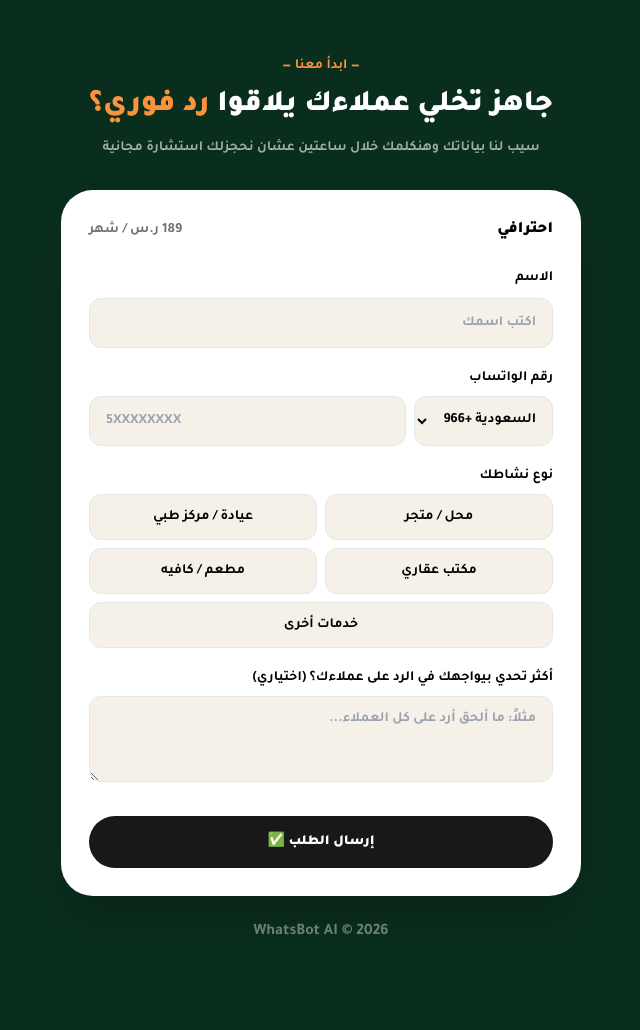
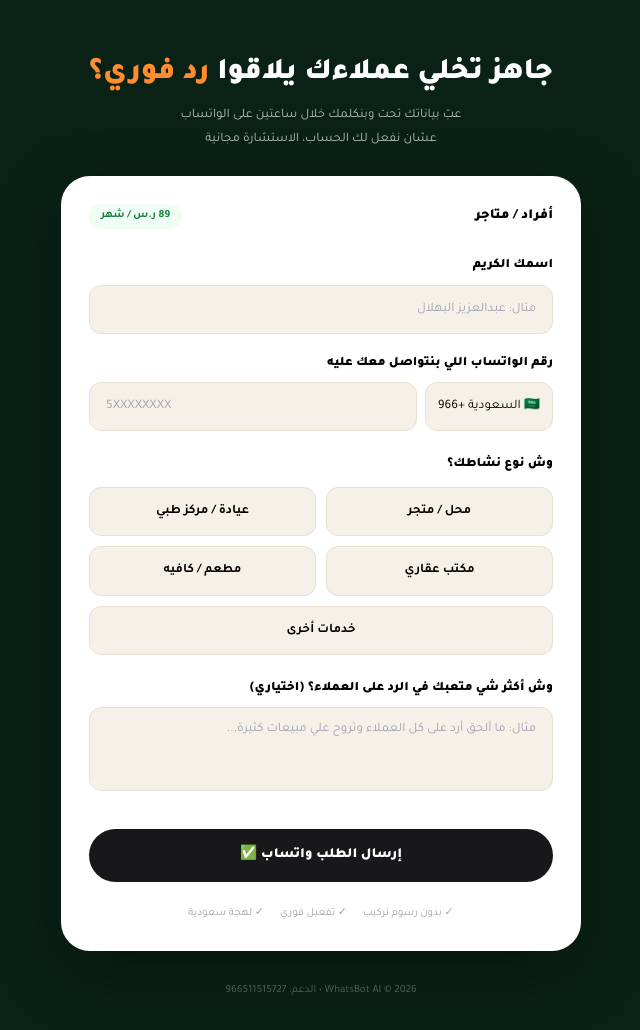
Before and after one commit to 3zo900/whatsbot, a website: page public/order.html in a window 1280 px wide. Shown: the whole page, without its empty margins (319-959 px from the left). Before the commit the page ends 968 px from the top, so only its background shows below. Drawn offline with nearby package versions, Linux system fonts and the light colour scheme.

Commit message:
Update order.html

```diff
--- a/public/order.html
+++ b/public/order.html
@@ -1,61 +1,103 @@
 <!DOCTYPE html>
 <html lang="ar" dir="rtl">
-<head><meta charset="UTF-8"><meta name="viewport" content="width=device-width,initial-scale=1">
+<head>
+<meta charset="UTF-8"><meta name="viewport" content="width=device-width,initial-scale=1">
 <title>طلب اشتراك - WhatsBot AI</title>
 <script src="https://cdn.tailwindcss.com"></script>
-<link href="https://fonts.googleapis.com/css2?family=Tajawal:wght@700;900&display=swap" rel="stylesheet">
-<style>body{font-family:Tajawal;background:#0a2e1e}</style>
+<link href="https://fonts.googleapis.com/css2?family=Tajawal:wght@400;700;800;900&display=swap" rel="stylesheet">
+<style>body{font-family:'Tajawal',sans-serif;background:#0a2215}</style>
 </head>
-<body class="min-h-screen p-6">
+<body class="min-h-screen p-4 md:p-8">
 <div class="max-w-[520px] mx-auto">
-<div class="text-center text-white py-8">
-<div class="text-orange-400 font-bold text-sm">— ابدأ معنا —</div>
-<h1 class="text-3xl font-black mt-3 leading-tight">جاهز تخلي عملاءك يلاقوا <span class="text-orange-400">رد فوري؟</span></h1>
-<p class="text-white/60 text-sm mt-3">سيب لنا بياناتك وهنكلمك خلال ساعتين عشان نحجزلك استشارة مجانية</p>
+
+<!-- الهيدر -->
+<div class="text-center text-white py-6">
+<h1 class="text-[26px] md:text-[30px] font-black leading-[1.2]">
+جاهز تخلي عملاءك يلاقوا <span class="text-[#ff8c2f]">رد فوري؟</span>
+</h1>
+<p class="text-white/70 text-[13px] mt-3 leading-6">
+عبّ بياناتك تحت وبنكلمك خلال ساعتين على الواتساب<br>عشان نفعل لك الحساب، الاستشارة مجانية
+</p>
 </div>
 
-<div class="bg-white rounded-[2rem] p-7 shadow-2xl">
-<div class="flex justify-between items-center mb-6"><div id="pName" class="font-black"></div><div id="pPrice" class="text-sm text-zinc-500"></div></div>
+<!-- الكارد -->
+<div class="bg-white rounded-[1.8rem] p-6 md:p-7 shadow-[0_20px_60px_rgba(0,0,0,.35)]">
 
-<label class="text-sm font-bold">الاسم</label>
-<input id="name" placeholder="اكتب اسمك" class="w-full mt-2 bg-[#f5f0e8] border rounded-xl px-4 py-3.5 text-sm">
-
-<label class="text-sm font-bold mt-5 block">رقم الواتساب</label>
-<div class="flex gap-2 mt-2">
-<select class="bg-[#f5f0e8] border rounded-xl px-3 py-3.5 text-sm"><option>السعودية +966</option></select>
-<input id="phone" placeholder="5XXXXXXXX" class="flex-1 bg-[#f5f0e8] border rounded-xl px-4 py-3.5 text-sm ltr text-left" dir="ltr">
+<div class="flex justify-between items-center mb-6">
+<div class="font-black text-sm">أفراد / متاجر</div>
+<div id="pPrice" class="text-[11px] bg-[#f0fdf4] text-green-700 px-3 py-1 rounded-full font-bold">89 ر.س / شهر</div>
 </div>
 
-<label class="text-sm font-bold mt-5 block">نوع نشاطك</label>
-<div class="grid grid-cols-2 gap-2 mt-2">
-<button type="button" onclick="setType(this,'محل / متجر')" class="type-btn bg-[#f5f0e8] border rounded-xl py-3 text-sm">محل / متجر</button>
-<button type="button" onclick="setType(this,'عيادة / مركز طبي')" class="type-btn bg-[#f5f0e8] border rounded-xl py-3 text-sm">عيادة / مركز طبي</button>
-<button type="button" onclick="setType(this,'مكتب عقاري')" class="type-btn bg-[#f5f0e8] border rounded-xl py-3 text-sm">مكتب عقاري</button>
-<button type="button" onclick="setType(this,'مطعم / كافيه')" class="type-btn bg-[#f5f0e8] border rounded-xl py-3 text-sm">مطعم / كافيه</button>
-<button type="button" onclick="setType(this,'خدمات أخرى')" class="type-btn bg-[#f5f0e8] border rounded-xl py-3 text-sm col-span-2">خدمات أخرى</button>
+<label class="text-[13px] font-black">اسمك الكريم</label>
+<input id="name" placeholder="مثال: عبدالعزيز البهلال" class="w-full mt-2 bg-[#f6f1e8] border border-[#e8e0d1] rounded-[12px] px-4 py-3.5 text-[13px] focus:outline-none focus:border-[#22c55e]">
+
+<label class="text-[13px] font-black mt-5 block">رقم الواتساب اللي بنتواصل معك عليه</label>
+<div class="flex gap-2 mt-2">
+<div class="bg-[#f6f1e8] border border-[#e8e0d1] rounded-[12px] px-3 py-3.5 text-[13px] flex items-center gap-2">
+🇸🇦 السعودية +966
+</div>
+<input id="phone" placeholder="5XXXXXXXX" class="flex-1 bg-[#f6f1e8] border border-[#e8e0d1] rounded-[12px] px-4 py-3.5 text-[13px] ltr text-left focus:outline-none focus:border-[#22c55e]" dir="ltr">
 </div>
 
-<label class="text-sm font-bold mt-5 block">أكثر تحدي بيواجهك في الرد على عملاءك؟ (اختياري)</label>
-<textarea id="challenge" rows="3" placeholder="مثلاً: ما ألحق أرد على كل العملاء..." class="w-full mt-2 bg-[#f5f0e8] border rounded-xl px-4 py-3 text-sm"></textarea>
-
-<button onclick="submitOrder()" class="w-full mt-6 bg-zinc-900 text-white rounded-full py-4 font-black text-sm">إرسال الطلب ✅</button>
-<div id="msg" class="hidden mt-4 bg-[#f0fdf4] border border-green-200 rounded-xl p-4 text-center text-sm font-bold text-green-800">شكراً لكم سيتم التواصل معكم من قبل فريق العملاء على الواتساب 🙏</div>
+<label class="text-[13px] font-black mt-6 block">وش نوع نشاطك؟</label>
+<div class="grid grid-cols-2 gap-2.5 mt-3">
+<button type="button" onclick="setType(this,'محل / متجر')" class="type-btn bg-[#f6f1e8] border border-[#e8e0d1] rounded-[12px] py-3.5 text-[13px] font-bold hover:border-zinc-900">محل / متجر</button>
+<button type="button" onclick="setType(this,'عيادة / مركز طبي')" class="type-btn bg-[#f6f1e8] border border-[#e8e0d1] rounded-[12px] py-3.5 text-[13px] font-bold hover:border-zinc-900">عيادة / مركز طبي</button>
+<button type="button" onclick="setType(this,'مكتب عقاري')" class="type-btn bg-[#f6f1e8] border border-[#e8e0d1] rounded-[12px] py-3.5 text-[13px] font-bold hover:border-zinc-900">مكتب عقاري</button>
+<button type="button" onclick="setType(this,'مطعم / كافيه')" class="type-btn bg-[#f6f1e8] border border-[#e8e0d1] rounded-[12px] py-3.5 text-[13px] font-bold hover:border-zinc-900">مطعم / كافيه</button>
+<button type="button" onclick="setType(this,'خدمات أخرى')" class="type-btn bg-[#f6f1e8] border border-[#e8e0d1] rounded-[12px] py-3.5 text-[13px] font-bold hover:border-zinc-900 col-span-2">خدمات أخرى</button>
 </div>
 
-<div class="text-center text-white/40 text- mt-6">WhatsBot AI © 2026</div>
+<label class="text-[13px] font-black mt-6 block">وش أكثر شي متعبك في الرد على العملاء؟ (اختياري)</label>
+<textarea id="challenge" rows="3" placeholder="مثال: ما ألحق أرد على كل العملاء وتروح علي مبيعات كثيرة..." class="w-full mt-2 bg-[#f6f1e8] border border-[#e8e0d1] rounded-[12px] px-4 py-3 text-[13px] focus:outline-none focus:border-[#22c55e] resize-none"></textarea>
+
+<button onclick="submitOrder()" id="submitBtn" class="w-full mt-7 bg-zinc-900 text-white rounded-full py-4 font-black text-[14px]">إرسال الطلب واتساب ✅</button>
+
+<div id="msg" class="hidden mt-5 bg-[#f0fdf4] border-2 border-[#22c55e] rounded-[1.2rem] p-5 text-center">
+<div class="text-[28px]">🎉</div>
+<div class="font-black text-[15px] mt-2">شكراً لك سيتم التواصل معك من قبل فريق العملاء على الواتساب</div>
+<div class="text-[12px] text-zinc-500 mt-2 leading-5">وصلنا طلبك بنكلمك خلال ساعتين ونفعل لك المتجر، لا تشيل هم الفزعة جاية 😎</div>
+</div>
+
+<div class="flex justify-center gap-4 mt-6 text-[11px] text-zinc-400">
+<span>✓ بدون رسوم تركيب</span><span>✓ تفعيل فوري</span><span>✓ لهجة سعودية</span>
+</div>
+
+</div>
+
+<div class="text-center text-white/30 text-[11px] mt-8">WhatsBot AI © 2026 • الدعم: 966511515727</div>
 </div>
 
 <script>
-const params=new URLSearchParams(location.search); const plan=params.get('plan')||'pro';
-const plans={individual:{name:'أفراد / متاجر',price:'89 ر.س / شهر'},pro:{name:'احترافي',price:'189 ر.س / شهر'},enterprise:{name:'شركات / مؤسسات',price:'399 ر.س / شهر'}};
-document.getElementById('pName').innerText=plans[plan].name; document.getElementById('pPrice').innerText=plans[plan].price;
+const params=new URLSearchParams(location.search); const plan=params.get('plan')||'individual';
+const plans={individual:{name:'أفراد / متاجر',price:'89 ر.س / شهر'},pro:{name:'احترافي - الأكثر طلباً',price:'189 ر.س / شهر'},enterprise:{name:'شركات / مؤسسات',price:'399 ر.س / شهر'}};
+document.getElementById('pPrice').innerText=plans[plan]?.price||plans.individual.price;
+document.querySelector('.font-black.text-sm').innerText=plans[plan]?.name||'أفراد / متاجر';
 let selectedType='';
-function setType(el,v){ document.querySelectorAll('.type-btn').forEach(b=>b.classList.remove('bg-zinc-900','text-white')); el.classList.add('bg-zinc-900','text-white'); selectedType=v; }
+function setType(el,v){
+ document.querySelectorAll('.type-btn').forEach(b=>{b.classList.remove('bg-zinc-900','text-white','border-zinc-900'); b.classList.add('bg-[#f6f1e8]','border-[#e8e0d1]')});
+ el.classList.remove('bg-[#f6f1e8]','border-[#e8e0d1]'); el.classList.add('bg-zinc-900','text-white','border-zinc-900');
+ selectedType=v;
+}
 async function submitOrder(){
- const data={name:document.getElementById('name').value, phone:document.getElementById('phone').value, type:selectedType, challenge:document.getElementById('challenge').value, plan};
- if(!data.name||!data.phone) return alert('عبّ الاسم ورقم الواتساب');
- await fetch('/api/orders',{method:'POST',headers:{'Content-Type':'application/json'},body:JSON.stringify(data)});
- document.getElementById('msg').classList.remove('hidden');
+ const name=document.getElementById('name').value.trim();
+ const phone=document.getElementById('phone').value.trim();
+ if(!name){ alert('يا هلا، اكتب اسمك الكريم'); return; }
+ if(!phone||phone.length<9){ alert('اكتب رقم واتسابك صحيح عشان نكلمك'); return; }
+ if(!selectedType){ alert('اختر نوع نشاطك'); return; }
+ document.getElementById('submitBtn').innerText='جاري الإرسال...';
+ document.getElementById('submitBtn').disabled=true;
+ const data={name,phone,type:selectedType,challenge:document.getElementById('challenge').value,plan};
+ try{
+  await fetch('/api/orders',{method:'POST',headers:{'Content-Type':'application/json'},body:JSON.stringify(data)});
+  document.getElementById('msg').classList.remove('hidden');
+  document.getElementById('submitBtn').innerText='تم الإرسال ✅';
+  window.scrollTo({top:document.body.scrollHeight,behavior:'smooth'});
+ }catch(e){
+  alert('صار خطأ حاول مرة ثانية');
+  document.getElementById('submitBtn').innerText='إرسال الطلب واتساب ✅';
+  document.getElementById('submitBtn').disabled=false;
+ }
 }
 </script>
 </body>
```
